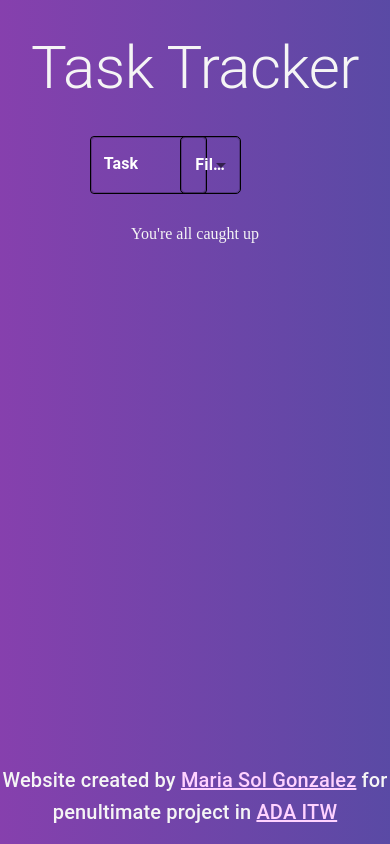
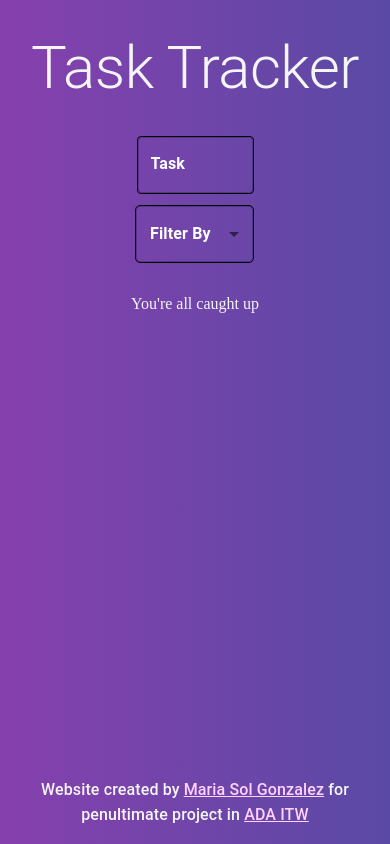
Before and after one commit to GonzalezMariaSol/ToDoList-Project, a React (Vite) app: page / in a window 390 px wide. Built offline with nearby package versions, Linux system fonts and the light colour scheme; a web font is replaced by a local one.

Commit message:
fixed form for responsive and shrinked footer font

```diff
--- a/src/components/Footer.jsx
+++ b/src/components/Footer.jsx
@@ -5,7 +5,9 @@ import { Typography, Box } from '@mui/material';
 const Footer = () => {
     return (
         <Box textAlign="center" pt={4} pb={2}>
-        <Typography variant="h6">Website created by <a href="https://www.linkedin.com/in/sol-gonz%C3%A1lez-8967b5139/" target="_blank" rel="noopener noreferrer" style={{ color: '#ffd2ff'}}>Maria Sol Gonzalez</a> for penultimate project in <a href="https://adaitw.org/" target="_blank" rel="noopener noreferrer" style={{ color: '#ffd2ff'}}>ADA ITW</a></Typography>
+<Typography variant="h6" style={{ fontSize: '1rem' }}>
+  Website created by <a href="https://www.linkedin.com/in/sol-gonz%C3%A1lez-8967b5139/" target="_blank" rel="noopener noreferrer" style={{ color: '#ffd2ff'}}>Maria Sol Gonzalez</a> for penultimate project in <a href="https://adaitw.org/" target="_blank" rel="noopener noreferrer" style={{ color: '#ffd2ff'}}>ADA ITW</a>
+</Typography>
       </Box>
       );
 }
--- a/src/components/Form.jsx
+++ b/src/components/Form.jsx
@@ -4,7 +4,15 @@ import TaskTypeSelector from "./TaskTypeSelector";
 
 import { Box, TextField } from "@mui/material";
 
+import { useTheme } from '@mui/material/styles';// Importa a useTheme de mui
+import useMediaQuery from '@mui/material/useMediaQuery'; //importa useMediaQuery que permite verificar si el codigo coincide con el tamaño de la pantalla actual.
+
+
 const Form = ({ lsTask, setLsTask }) => {
+
+  const theme = useTheme(); //guardamos los breakpoints
+  const isMobile = useMediaQuery(theme.breakpoints.down('sm')); //Llama a la importacion useMediaQuery con el breakpoint de SMall. Esto da true si el ancho de la pantalla es menor que el breakpoint sm y false en caso contrario. El resultado se guarda en la variable isMobile. Entonces en la linea 80 podemos decirle style: marginBottom: isMobile ? '3vw' : 0
+
   const [loadedTask, setLoadedTask] = useState([]); //VA ENVIANDO Y TRAYENDO LO QUE ESTUVO ESCRIBIENDO EN EL INPUT ?????
   const [error, setError] = useState(""); //va a estar corroborando que mi form se cumpla con lo pedido
 
@@ -60,21 +68,22 @@ const Form = ({ lsTask, setLsTask }) => {
     margin: "4vw",
     marginLeft: "23vw",
     marginRight: "23vw",
+    flexDirection: isMobile ? 'column' : 'row', // Cambia la dirección de los elementos en función del tamaño de la pantalla
   }}
   noValidate
   autoComplete="off"
-      // onSubmit={(e) => manejarClick(e)} //SI QUISIERA HACER FUNCIONAR EL BUTON CARGAR
 >
   <TextField
     label="Task"
     InputLabelProps={{ style: { color: "white", fontWeight: "bold" } }}
     InputProps={{
-          style: { color: "white", border: "1px solid black", width: "30vw" },
+      style: { color: "white", border: "1px solid black", width: "30vw", marginBottom: isMobile ? '3vw' : 0 ,
+    },
     }}
     onChange={getTaskAdded}
     onKeyDown={(e) => validateForm(e)}
-        error={!!error} //es una prop de mui cuando error sea exactamente true (q SI hay error)
-        helperText={error} //es una prop de mui y si error es true, entonces muestre el texto de ayuda (que se guarda en error)
+    error={!!error}
+    helperText={error}
     FormHelperTextProps={{
       style: {
         backgroundColor: "black",
@@ -83,10 +92,10 @@ const Form = ({ lsTask, setLsTask }) => {
         textAlign: "center",
         borderRadius: "10px",
       },
-        }} //le da estilos a mi texto de ayuda
+    }}
   />
   <TaskTypeSelector lsTask={lsTask} setLsTask={setLsTask} />
-      {/* <button type="submit" >Cargar</button> */}
+  {/* <button type="submit">Cargar</button> */}
 </Box>
   );
 };
--- a/src/components/TaskTypeSelector.jsx
+++ b/src/components/TaskTypeSelector.jsx
@@ -1,4 +1,7 @@
 import { useState } from "react";
+
+import { useTheme } from '@mui/material/styles';//guardamos los breakpoints
+import useMediaQuery from '@mui/material/useMediaQuery';///importa useMediaQuery que permite verificar si el codigo coincide con el tamaño de la pantalla actual.
 
   import Box from "@mui/material/Box"; //le da estilos a mi tag box
   import FormControl from "@mui/material/FormControl"; //le da estilos a mi form
@@ -7,6 +10,10 @@ import Select from "@mui/material/Select"; //le da estilos a mi select
   import MenuItem from "@mui/material/MenuItem"; //le da estilos a mi menuItem que serian como los option de mi select
 
   const TaskTypeSelector = ({ lsTask, setLsTask }) => {
+
+  const theme = useTheme();//guardamos los breakpoints
+  const isMobile = useMediaQuery(theme.breakpoints.down('sm')); //Llama a la importacion useMediaQuery con el breakpoint de SMall. Esto da true si el ancho de la pantalla es menor que el breakpoint sm y false en caso contrario. El resultado se guarda en la variable isMobile. Entonces en la linea 43 podemos decirle style: width: isMobile ? 30vw : 15
+
   const [optionChosen, setOptionChosen] = useState(""); //Iniciamos la app con la opcion all ya seleccionada
 
   const currentTasksLoaded = JSON.parse(localStorage.getItem("taskCollection")); //nos guardamos lo hay en el localStorage
@@ -33,7 +40,7 @@ const TaskTypeSelector = ({ lsTask, setLsTask }) => {
     <Box sx={{ minWidth: 120 }}>
       <FormControl fullWidth sx={{border: "1px solid black", borderRadius:"5px", "&:hover": {
       border: "none", // Elimina el borde en el estado de hover
-    }, width:"15vw"}}>
+    }, width: isMobile ? '30vw' : "15vw"}}>
       <InputLabel
           id="demo-simple-select-label"
           sx={{ color: 'white', '&.Mui-focused': { color: 'white' }, fontWeight: 'bold' }}
```
Lines whose indentation alone changed are shown as unchanged.
